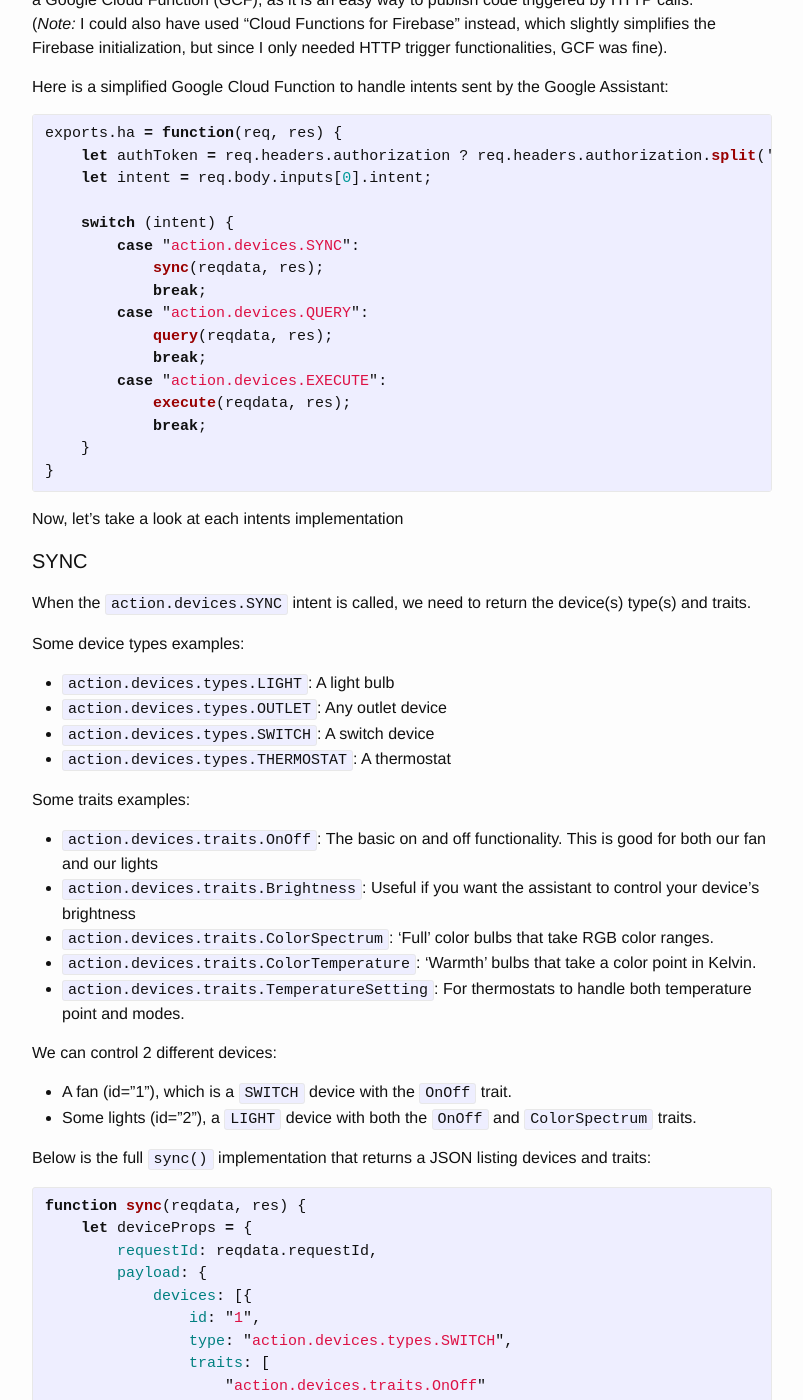
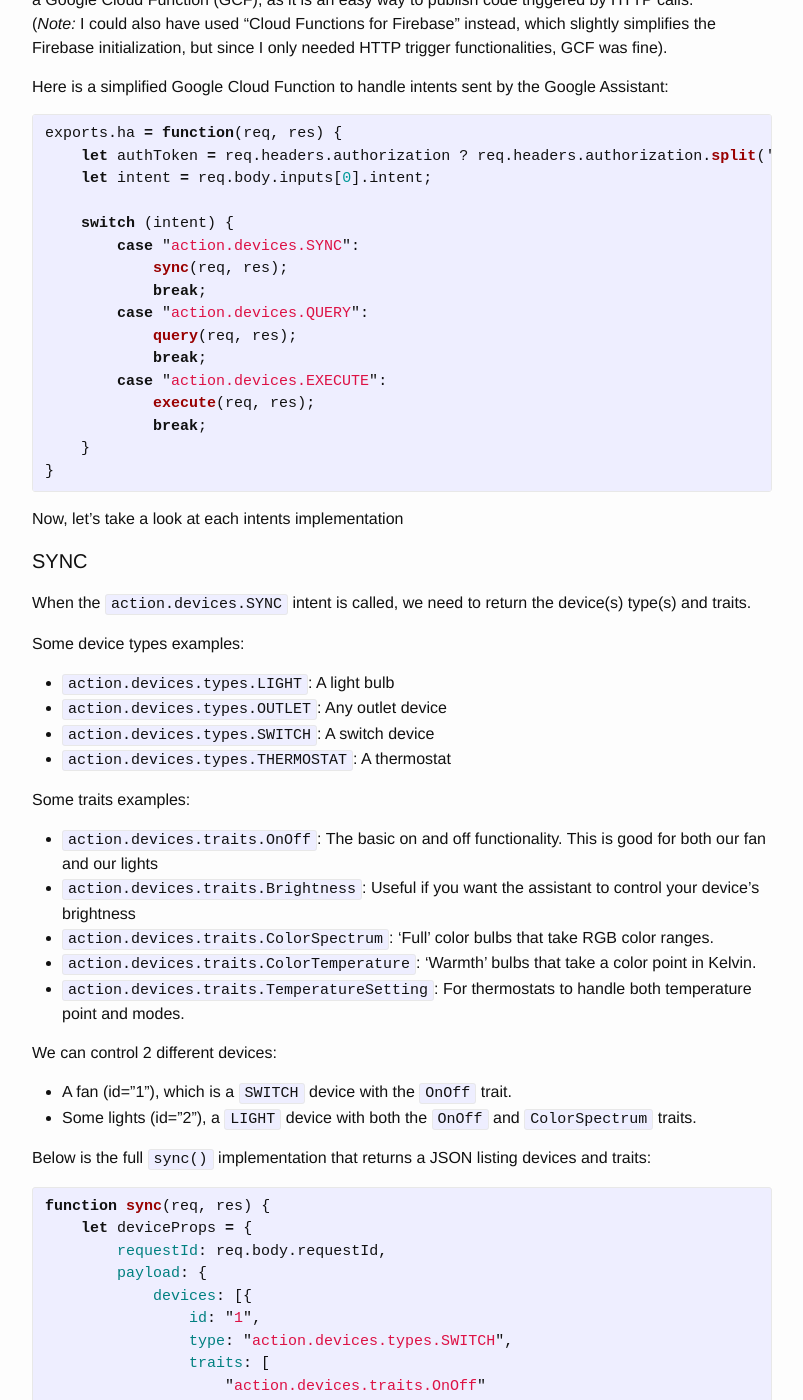
Before and after one commit to Nilhcem/nilhcem.github.io, a Jekyll site: the page built from _posts/2017-06-12-android-things-smart-home-assistant.md, in a window 1280 px wide and 1400 px high, scrolled down 10067 px. Shown: the whole window, without its empty margins (238-1041 px from the left). Built offline with Jekyll 4.4.1, drawn with Linux system fonts in a browser that asks for light colours; comment, search, counter and statistics services are not loaded; some of the changed text lies outside the part shown.

Commit message:
Update smart home assistant code samples

```diff
--- a/_posts/2017-06-12-android-things-smart-home-assistant.md
+++ b/_posts/2017-06-12-android-things-smart-home-assistant.md
@@ -299,13 +299,13 @@
 
     switch (intent) {
         case "action.devices.SYNC":
-            sync(reqdata, res);
+            sync(req, res);
             break;
         case "action.devices.QUERY":
-            query(reqdata, res);
+            query(req, res);
             break;
         case "action.devices.EXECUTE":
-            execute(reqdata, res);
+            execute(req, res);
             break;
     }
 }
@@ -340,9 +340,9 @@
 Below is the full `sync()` implementation that returns a JSON listing devices and traits:
 
 {% highlight javascript %}
-function sync(reqdata, res) {
+function sync(req, res) {
     let deviceProps = {
-        requestId: reqdata.requestId,
+        requestId: req.body.requestId,
         payload: {
             devices: [{
                 id: "1",
@@ -381,10 +381,10 @@
 Here is the full implementation:
 
 {% highlight javascript %}
-function query(reqdata, res) {
+function query(req, res) {
     getDevicesDataFromFirebase(devices => {
         let deviceStates = {
-            requestId: reqdata.requestId,
+            requestId: req.body.requestId,
             payload: {
                 devices: {
                     "1": {
@@ -422,9 +422,9 @@
 This is where we can modify our Firebase data (remember, when a data is modified, the IoT device will immediately trigger the action). Here's a simplified implementation:
 
 {% highlight javascript %}
-function execute(reqdata, res) {
+function execute(req, res) {
     getDevicesDataFromFirebase(devices => {
-        let reqCommand = reqdata.inputs[0].payload.commands[0];
+        let reqCommand = req.body.inputs[0].payload.commands[0];
         let command = reqCommand.execution[0].command;
         let params = reqCommand.execution[0].params;
         let deviceId = reqCommand.devices[0].id;
@@ -442,7 +442,7 @@
         }
 
         admin.database().ref().set(data);
-        sendResponse(reqdata, res);
+        sendResponse(req, res);
     });
 }
 {% endhighlight %}
```
